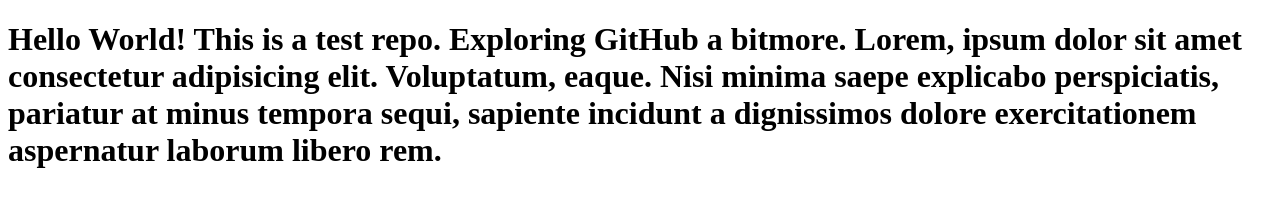
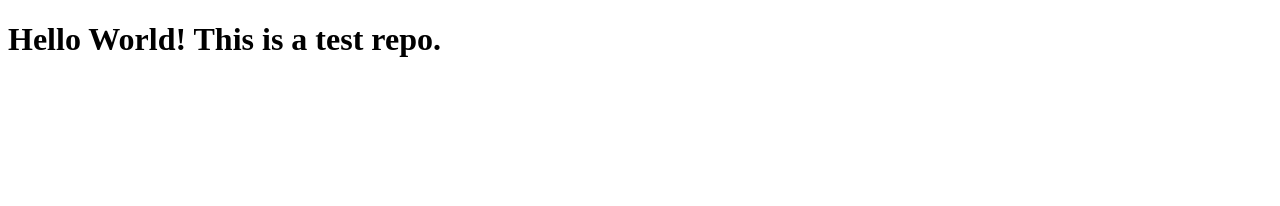
Before and after one commit to aneriadani762/test, a plain HTML site: page index.html in a window 1280 px wide. Drawn offline with Linux system fonts and the light colour scheme.

Commit message:
Update index.html

```diff
--- a/index.html
+++ b/index.html
@@ -10,8 +10,6 @@
     <h1>
         Hello World!
         This is a test repo.
-        Exploring GitHub a bitmore.
-        Lorem, ipsum dolor sit amet consectetur adipisicing elit. Voluptatum, eaque. Nisi minima saepe explicabo perspiciatis, pariatur at minus tempora sequi, sapiente incidunt a dignissimos dolore exercitationem aspernatur laborum libero rem.
     </h1>
 </body>
 </html>
```
